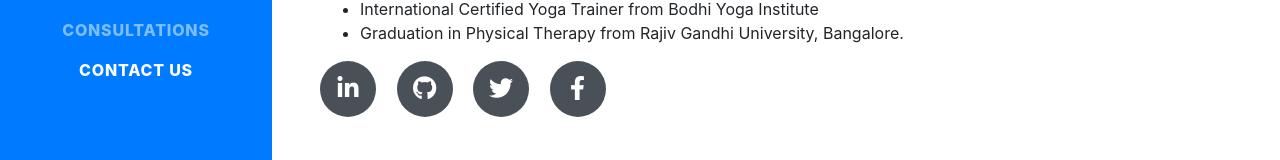
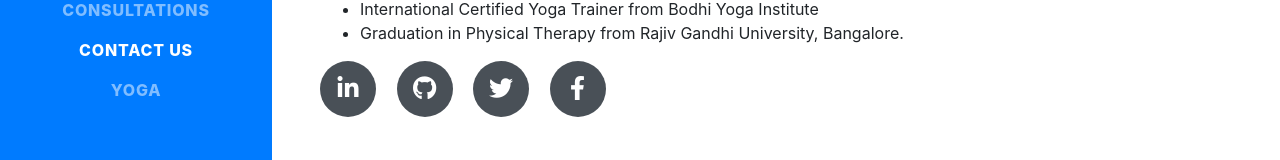
Before and after one commit to rajuskvt/DrBhadram, a website with bundled scripts: page index.html in a window 1280 px wide. Shown: the part 502-662 px from the top of the page. Built offline with nearby package versions, Linux system fonts and the light colour scheme; a web font is replaced by a local one.

Commit message:
Update index.html

```diff
--- a/index.html
+++ b/index.html
@@ -53,6 +53,9 @@
 
                 <li class="nav-item">
                     <a class="nav-link js-scroll-trigger" href="#awards">Contact Us</a>
+                </li>
+                 <li class="nav-item">
+                    <a class="nav-link js-scroll-trigger" href="LearnYoga.html">Yoga</a>
                 </li>
             </ul>
         </div>
```
